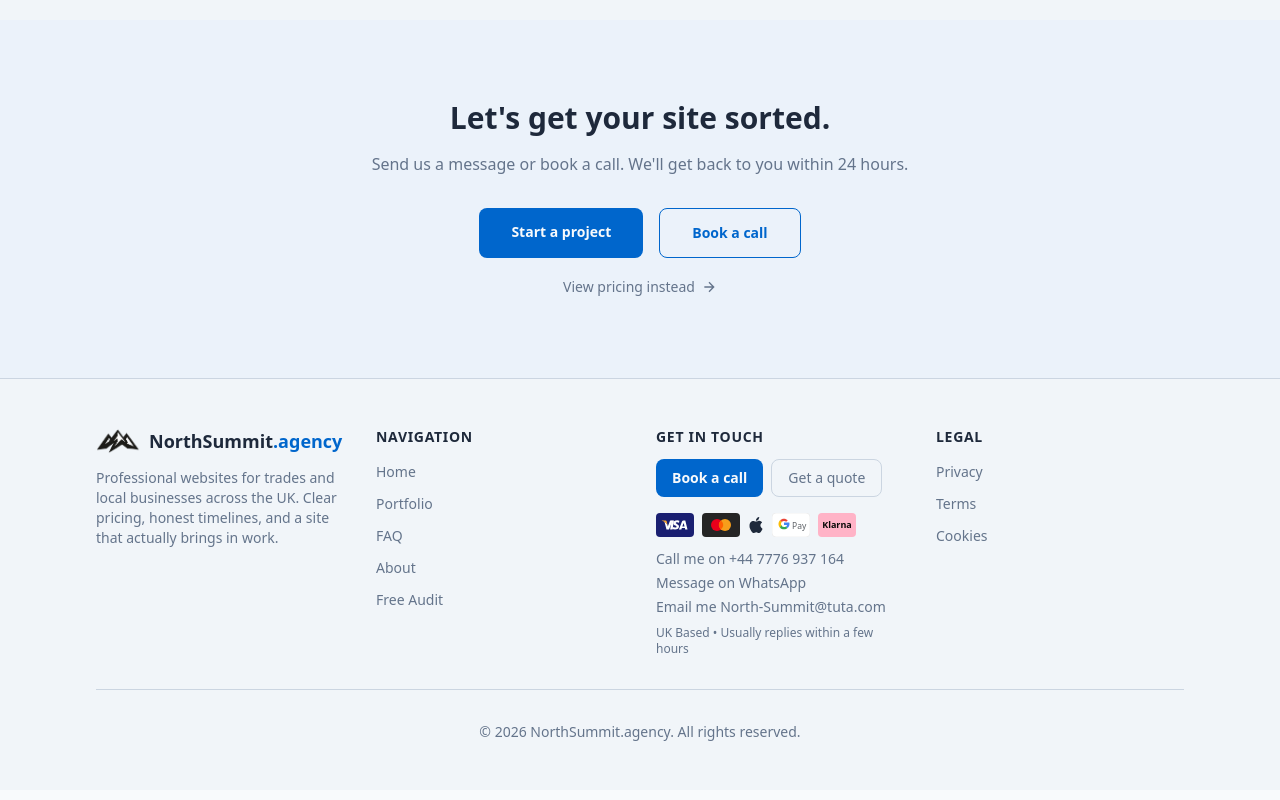
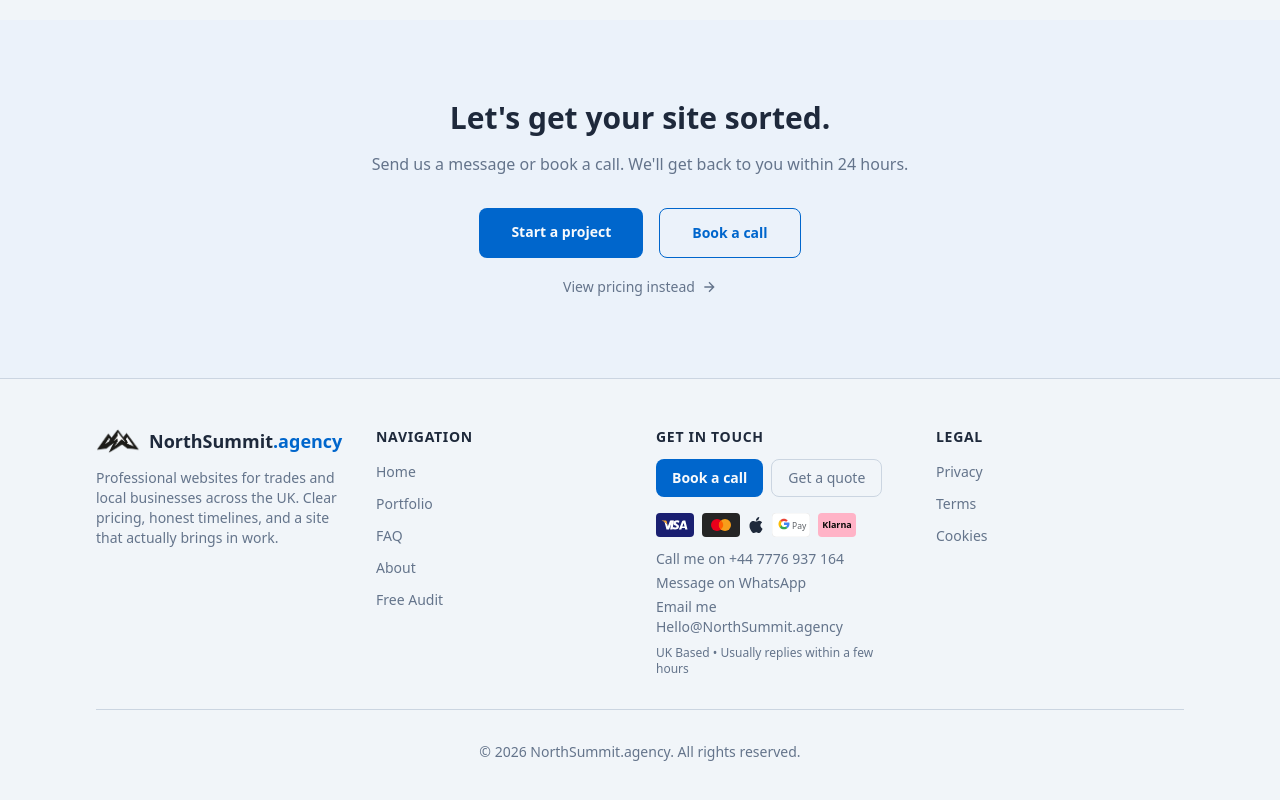
Before and after one commit to mwk900/northsummit-agency, a Next.js app: page / in a window 1280 px wide. Shown: the part 4862-5662 px from the top of the page. Built offline with nearby package versions, Linux system fonts and the light colour scheme; no server answers.

Commit message:
Site  Updates

```diff
--- a/src/data/site.ts
+++ b/src/data/site.ts
@@ -2,7 +2,7 @@ export const siteConfig = {
   agency: {
     name: 'NorthSummit',
     domain: 'NorthSummit.agency',
-    emailParts: ['North-Summit', 'tuta.com'],
+    emailParts: ['Hello', 'NorthSummit.agency'],
     phoneParts: ['+44', '7776', '937', '164'],
     whatsappParts: ['+44', '7776', '937', '164'],
     tagline: 'Websites built to turn local searches into calls and enquiries.',
```
